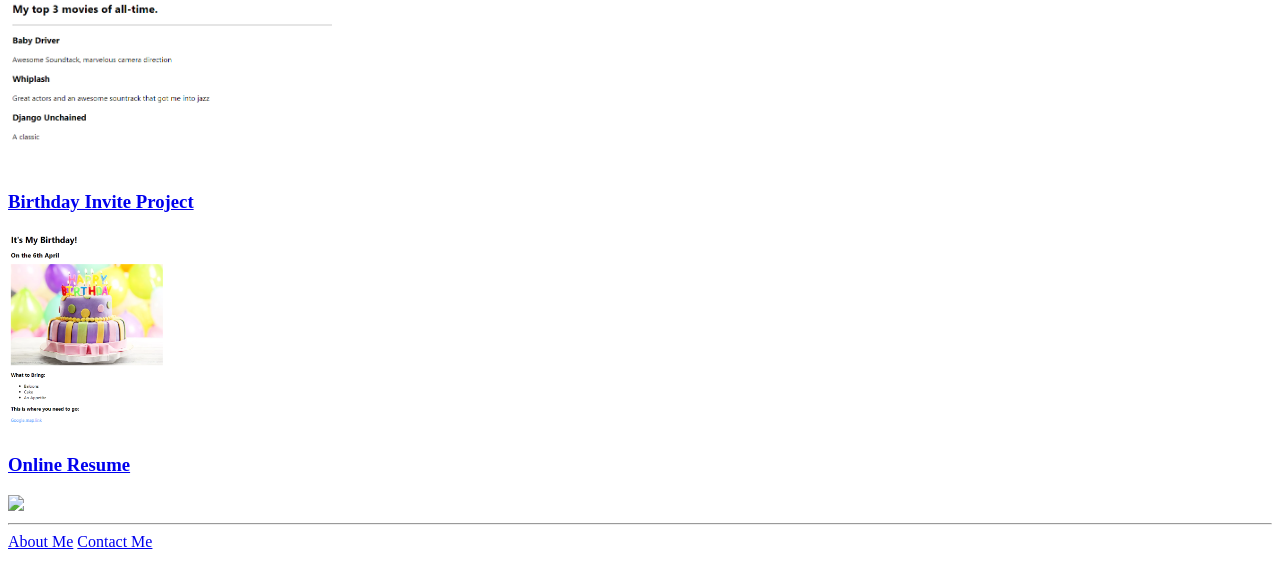
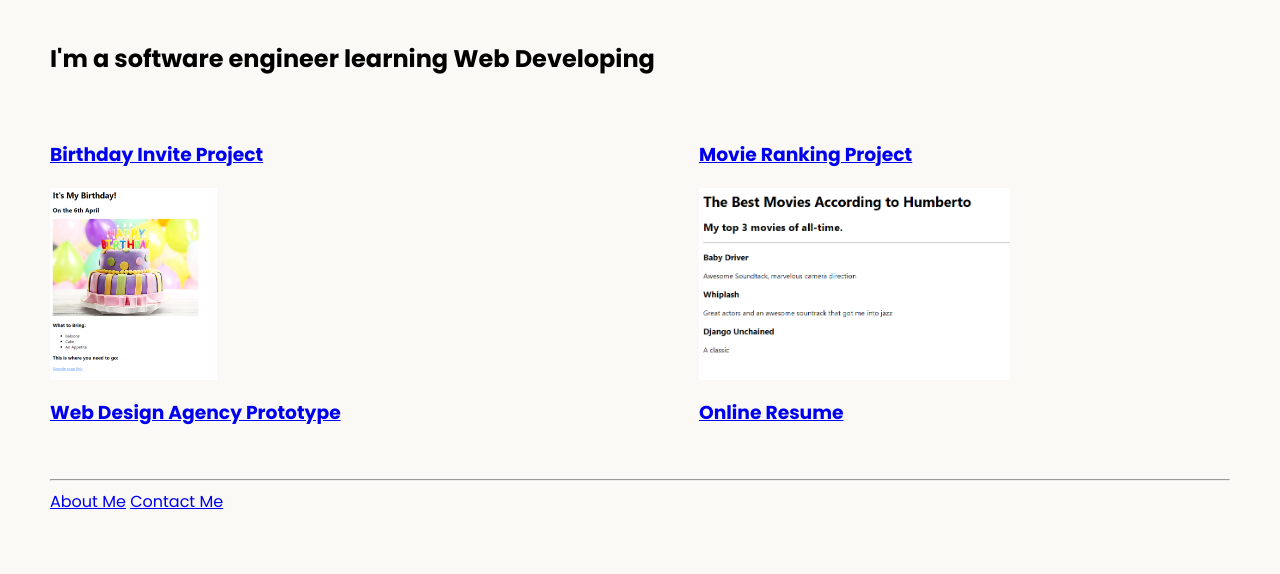
Before and after one commit to HumSos/Front-Page, a plain HTML site: page index.html in a window 1280 px wide. Shown: the part 236-810 px from the top of the page. Drawn offline with Linux system fonts and the light colour scheme.

Commit message:
UPDT: Portfolio and agency

```diff
--- a/index.html
+++ b/index.html
@@ -1,40 +1,39 @@
-<!-- TODO 1: Create the HTML Boilerplate -->
 <!DOCTYPE html>
 <html lang="en">
 <head>
     <meta charset="UTF-8">
+    <meta name="viewport" content="width=device-width, initial-scale=1.0">
     <title>HS Projects Portfolio</title>
+    <link rel="stylesheet" href="./style.css">
+    <link rel="preconnect" href="https://fonts.googleapis.com">
+    <link rel="preconnect" href="https://fonts.gstatic.com" crossorigin>
+    <link href="https://fonts.googleapis.com/css2?family=Poppins:wght@400;700&display=swap" rel="stylesheet">
 </head>
 <body>
-    <h1>Humberto Sosa's Portfolio</h1>
+    <div class="main">
+    <h1><span class="special"> Humberto Sosa's </span> Portfolio</h1>
     <h2>I'm a software engineer learning Web Developing</h2>
     <br/>
-    <h3><a href=".\public\movie-ranking.html">Movie Ranking Project</a></h3>
-    <img src=".\assets\images\movie-ranking.png" height="200"/>
-
-    <br/>
-    <h3><a href=".\public\birthday-invite.html">Birthday Invite Project</a></h3>
-    <img src=".\assets\images\birthday-invite.png" height="200"/>
-
-    <br/>
-    <h3><a href=".\public\ResumeHS.html">Online Resume</a></h3>
-    <img src=".\assets\images\resume.png" height="200"/>
-
+    <div class="right card">
+        <h3><a href=".\public\movie-ranking.html">Movie Ranking Project</a></h3>
+        <img src=".\assets\images\movie-ranking.png"/>
+    </div>
+    <div class="left card">
+        <h3><a href=".\public\birthday-invite.html">Birthday Invite Project</a></h3>
+        <img src=".\assets\images\birthday-invite.png"/>
+    </div>
+    <div class="right card">
+        <h3><a href=".\public\ResumeHS.html">Online Resume</a></h3>
+    </div>
+    <div class=" left card">
+        <h3><a href=".\public\8.4 Web Design Agency Project\index.html">Web Design Agency Prototype</a></h3>
+    </div>
+    <br>
+    <br>
     <hr/>
-    <a href=".\public\about.html">About Me</a>
-    <a href=".\public\contact.html">Contact Me</a>
+    <footer>
+        <a href=".\public\about.html">About Me</a>
+        <a href=".\public\contact.html">Contact Me</a></footer>
+    </div>
 </body>
 </html>
-<!-- TODO 2: Add Your previous projects' HTML into the public folder -->
-
-<!-- TODO 3: Take screenshots of your project previews and add the images to the images folder -->
-
-<!-- TODO 4: Add titles/subtitles etc. -->
-
-<!-- TODO 5: Add a link to the project pages -->
-
-<!-- TODO 6: Add images to show the project previews
-HINT for TODO 6: You can use the height attribute set to 200 to make the image smaller:
-https://developer.mozilla.org/en-US/docs/Web/HTML/Element/img#attr-height -->
-
-<!-- TODO 7: Add the Contact Me and About Me page links -->
--- /dev/null
+++ b/public/8.4 Web Design Agency Project/solution.css
@@ -0,0 +1,67 @@
+body {
+  font-family: "Poppins", sans-serif;
+  margin: 50px 50px 0 50px;
+  background-color: #faf9f6;
+  display: flex;
+  flex-direction: column;
+  min-height: 95vh;
+}
+.main {
+  flex: 1;
+}
+
+h1 {
+  font-size: 5rem;
+}
+
+footer {
+  text-align: right;
+  color: midnightblue;
+}
+
+.tile-image {
+  height: 200px;
+  float: left;
+  margin-right: 50px;
+}
+
+.card {
+  width: 45%;
+}
+
+.left {
+  float: left;
+}
+
+.right {
+  float: right;
+}
+
+.creative {
+  color: midnightblue;
+}
+
+@media (max-width: 680px) {
+  .logo {
+    width: 100px;
+  }
+
+  h1 {
+    font-size: 3.5rem;
+    text-align: center;
+  }
+
+  .card {
+    width: 100%;
+    display: block;
+    margin-bottom: 30px;
+    text-align: justify;
+  }
+
+  .card img {
+    margin-bottom: 10px;
+    width: 100%;
+    display: inline;
+    object-fit: cover;
+  }
+}
--- /dev/null
+++ b/public/8.4 Web Design Agency Project/style.css
@@ -0,0 +1,67 @@
+body {
+  font-family: "Poppins", sans-serif;
+  margin: 50px 50px 0 50px;
+  background-color: #faf9f6;
+  display: flex;
+  flex-direction: column;
+  min-height: 95vh;
+}
+.main {
+  flex: 1;
+}
+
+h1 {
+  font-size: 5rem;
+}
+
+footer {
+  text-align: right;
+  color: midnightblue;
+}
+
+.card{
+  display: inline-block;
+  width:45%
+}
+
+.tile-image{
+  height: 12.5rem;
+  float: left;
+  margin-right: 50px;
+}
+
+.right{
+  float: right;
+}
+.left{
+  float: left;
+}
+
+
+
+.Creative{
+  color: midnightblue;
+}
+
+@media (max-width:680px){
+  .logo{
+    width: 100px;
+  }
+  h1{
+    font-size: 3.5rem;
+    text-align: center;
+  }
+  .card{
+    display:block;
+    width: 100%;
+    border-bottom: 20px;
+  }
+  .tile-image{
+    display:block;
+    height: 12.5rem;
+    width:100%;
+    object-fit: cover;
+    margin-bottom: 10px;
+  }
+
+}
--- /dev/null
+++ b/style.css
@@ -0,0 +1,48 @@
+body {
+    font-family: "Poppins", sans-serif;
+    margin: 50px 50px 0 50px;
+    background-color: #faf9f6;
+    display: flex;
+    flex-direction: column;
+    min-height: 95vh;
+  }
+  .main {
+    flex: 1;
+  }
+
+  h1 {
+    font-size: 5rem;
+  }
+  .special{
+    color: midnightblue;
+  }
+
+  .card{
+    display: inline-block;
+    width:45%;
+  }
+  .right{
+    float: right;
+  }
+  .left{
+    float: left;
+  }
+
+  img{
+    height: 12rem;
+    float: left;
+    margin-right: 50px;
+  }
+
+  footer {
+    text-align: right;
+    color: midnightblue;
+    display: inline-block;
+    clear: both;
+  }
+  hr{
+    clear: both
+  }
+  br{
+    clear: both
+  }
```
Also changed, not shown: public/8.4 Web Design Agency Project/index.html (added, +41 -0 lines), public/8.4 Web Design Agency Project/solution.html (added, +38 -0 lines), public/8.4 Web Design Agency Project/assets/images/beautiful.jpg (added), public/8.4 Web Design Agency Project/assets/images/construction.jpg (added), public/8.4 Web Design Agency Project/assets/images/logo.png (added).
